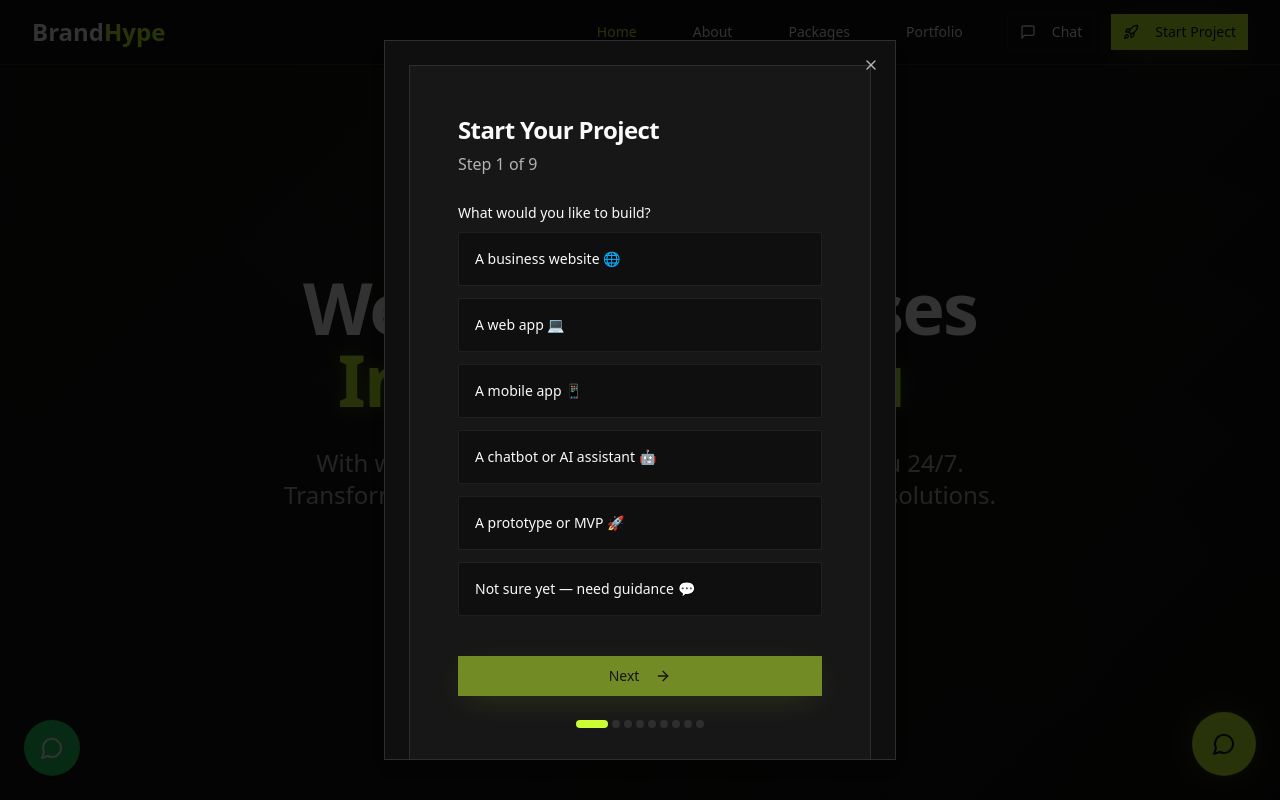
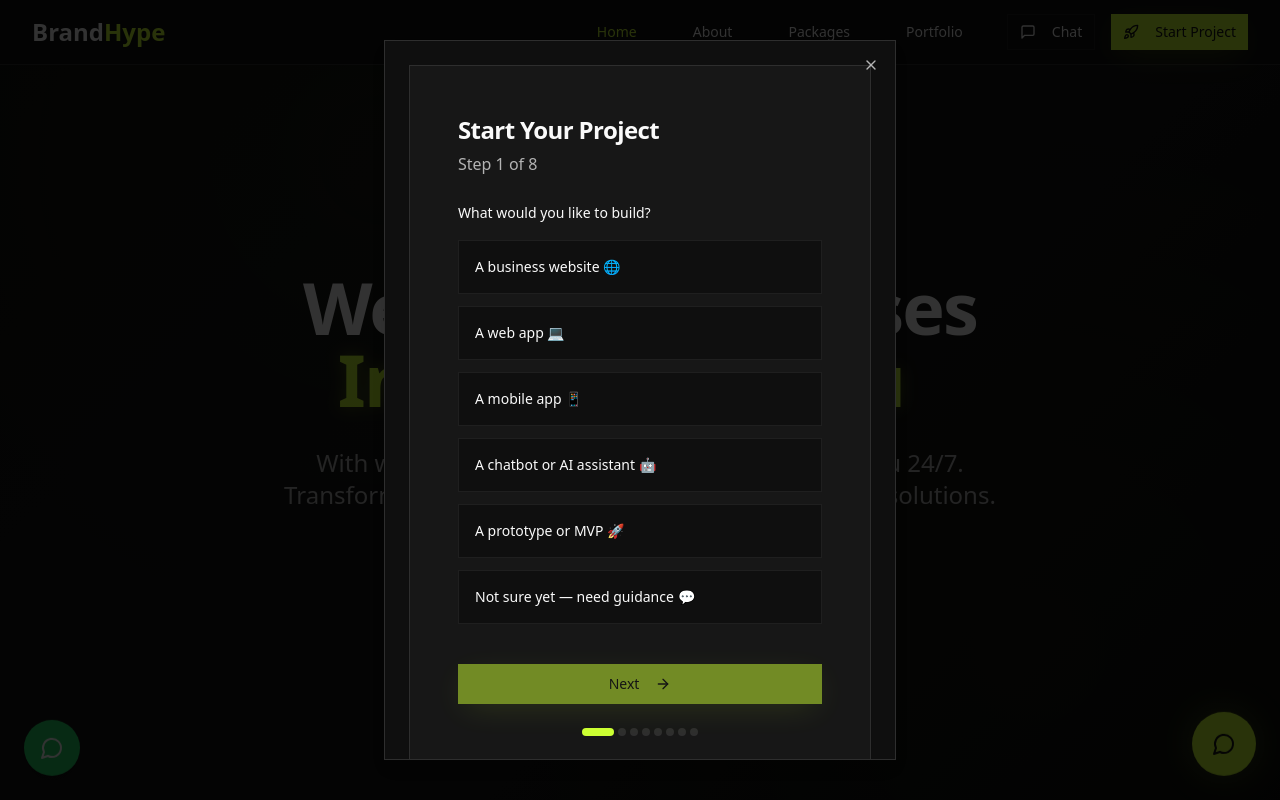
Before and after one commit to TshidiTech/brandhypewebsite, a React (Vite) app: page / in a window 1280 px wide. Both pictures are taken after a click on the button "Start Project". Shown: the top 800 px of the page. Built offline with nearby package versions, Linux system fonts and the light colour scheme; the HTML template or start-up script is replaced by a standard one.

Commit message:
Rebuild project form

```diff
--- a/src/components/LeadForm.tsx
+++ b/src/components/LeadForm.tsx
@@ -36,7 +36,7 @@ const LeadForm = ({ onSuccess, showTitle = true, serviceType }: LeadFormProps) =
     website: ""
   });
 
-  const totalSteps = 9;
+  const totalSteps = 8;
 
   const projectTypes = [
     { value: "business-website", label: "A business website 🌐" },
@@ -142,7 +142,6 @@ Website: ${formData.website || 'N/A'}
       const mailtoLink = `mailto:admin@brandhype.co.za?subject=New Project Inquiry - ${formData.name}&body=${encodeURIComponent(emailBody)}`;
       window.location.href = mailtoLink;
 
-      // Redirect to thank you page
       navigate('/thank-you');
       onSuccess?.();
     } catch (error) {
@@ -175,9 +174,8 @@ Website: ${formData.website || 'N/A'}
       case 1:
         return (
           <div className="space-y-4">
-            <div className="space-y-2">
             <Label>What would you like to build?</Label>
-              <div className="grid grid-cols-1 gap-3">
+            <div className="grid gap-3">
               {projectTypes.map((type) => (
                 <Button
                   key={type.value}
@@ -191,19 +189,17 @@ Website: ${formData.website || 'N/A'}
               ))}
             </div>
           </div>
-          </div>
         );
 
       case 2:
         return (
           <div className="space-y-4">
-            <div className="space-y-2">
             <Label>What stage are you in right now?</Label>
             <Select value={formData.stage} onValueChange={(value) => setFormData({ ...formData, stage: value })}>
               <SelectTrigger>
                 <SelectValue placeholder="Select your current stage" />
               </SelectTrigger>
-                <SelectContent className="bg-popover border border-border z-[100]">
+              <SelectContent className="bg-popover z-[150]">
                 {stages.map((stage) => (
                   <SelectItem key={stage} value={stage}>
                     {stage}
@@ -212,19 +208,17 @@ Website: ${formData.website || 'N/A'}
               </SelectContent>
             </Select>
           </div>
-          </div>
         );
 
       case 3:
         return (
           <div className="space-y-4">
-            <div className="space-y-2">
             <Label>What's your main goal for this project?</Label>
             <Select value={formData.goal} onValueChange={(value) => setFormData({ ...formData, goal: value })}>
               <SelectTrigger>
                 <SelectValue placeholder="Select your main goal" />
               </SelectTrigger>
-                <SelectContent className="bg-popover border border-border z-[100]">
+              <SelectContent className="bg-popover z-[150]">
                 {goals.map((goal) => (
                   <SelectItem key={goal} value={goal}>
                     {goal}
@@ -233,19 +227,17 @@ Website: ${formData.website || 'N/A'}
               </SelectContent>
             </Select>
           </div>
-          </div>
         );
 
       case 4:
         return (
           <div className="space-y-4">
-            <div className="space-y-2">
             <Label>What's your estimated budget range?</Label>
             <Select value={formData.budget} onValueChange={(value) => setFormData({ ...formData, budget: value })}>
               <SelectTrigger>
                 <SelectValue placeholder="Select your budget range" />
               </SelectTrigger>
-                <SelectContent className="bg-popover border border-border z-[100]">
+              <SelectContent className="bg-popover z-[150]">
                 {budgets.map((budget) => (
                   <SelectItem key={budget} value={budget}>
                     {budget}
@@ -254,19 +246,17 @@ Website: ${formData.website || 'N/A'}
               </SelectContent>
             </Select>
           </div>
-          </div>
         );
 
       case 5:
         return (
           <div className="space-y-4">
-            <div className="space-y-2">
             <Label>What's your ideal timeline?</Label>
             <Select value={formData.timeline} onValueChange={(value) => setFormData({ ...formData, timeline: value })}>
               <SelectTrigger>
                 <SelectValue placeholder="Select your timeline" />
               </SelectTrigger>
-                <SelectContent className="bg-popover border border-border z-[100]">
+              <SelectContent className="bg-popover z-[150]">
                 {timelines.map((timeline) => (
                   <SelectItem key={timeline} value={timeline}>
                     {timeline}
@@ -275,13 +265,11 @@ Website: ${formData.website || 'N/A'}
               </SelectContent>
             </Select>
           </div>
-          </div>
         );
 
       case 6:
         return (
           <div className="space-y-4">
-            <div className="space-y-3">
             <Label>Do you already have any of these?</Label>
             <p className="text-sm text-muted-foreground">Select all that apply</p>
             <div className="space-y-3">
@@ -299,13 +287,11 @@ Website: ${formData.website || 'N/A'}
               ))}
             </div>
           </div>
-          </div>
         );
 
       case 7:
         return (
           <div className="space-y-4">
-            <div className="space-y-2">
             <Label htmlFor="description">Tell us a bit about your project</Label>
             <p className="text-sm text-muted-foreground">
               In a few sentences, tell us what you'd like to create or what problem you're solving.
@@ -317,7 +303,6 @@ Website: ${formData.website || 'N/A'}
               placeholder="Describe your project..."
               className="min-h-[120px]"
             />
-            </div>
           </div>
         );
 
```
Lines whose indentation alone changed are shown as unchanged.
